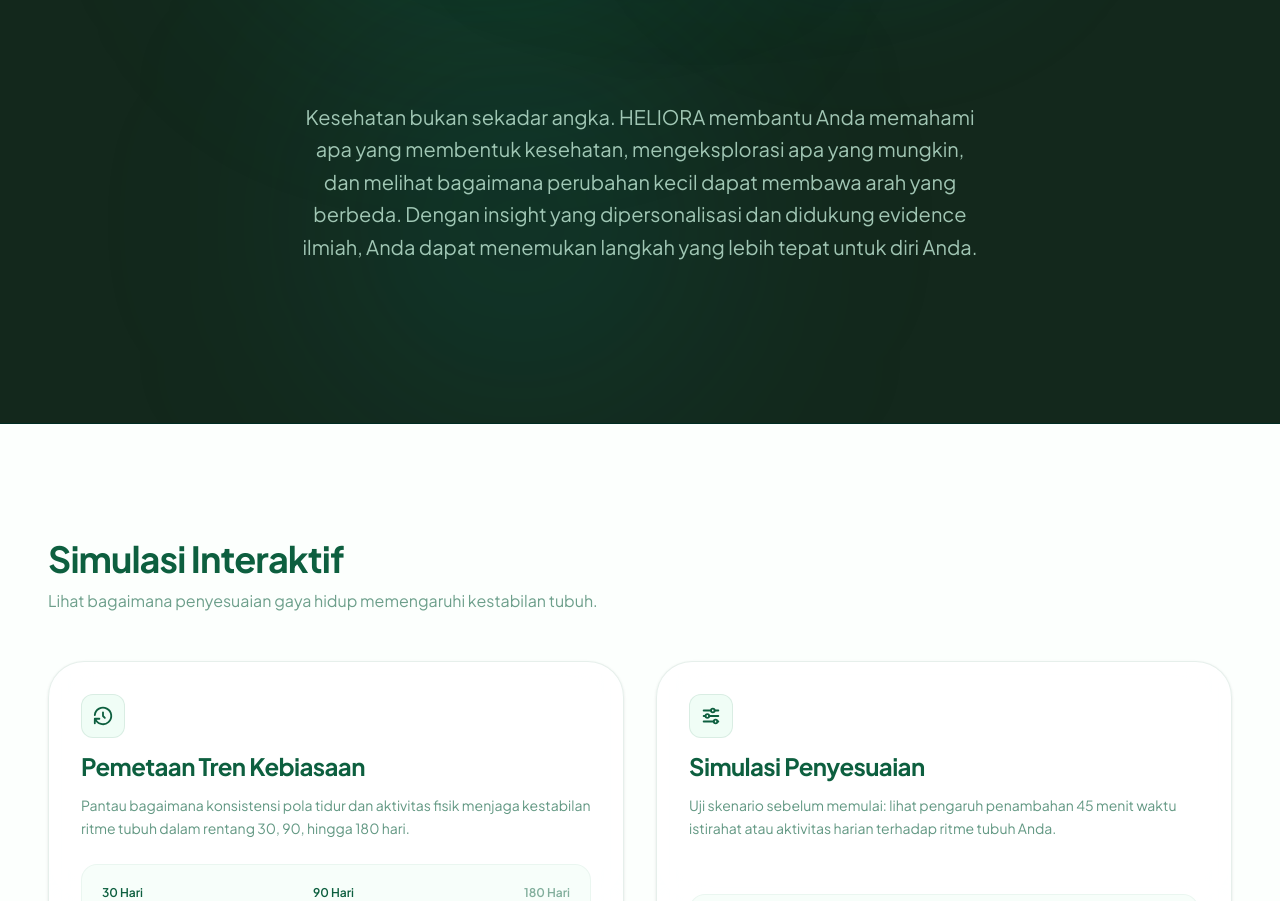
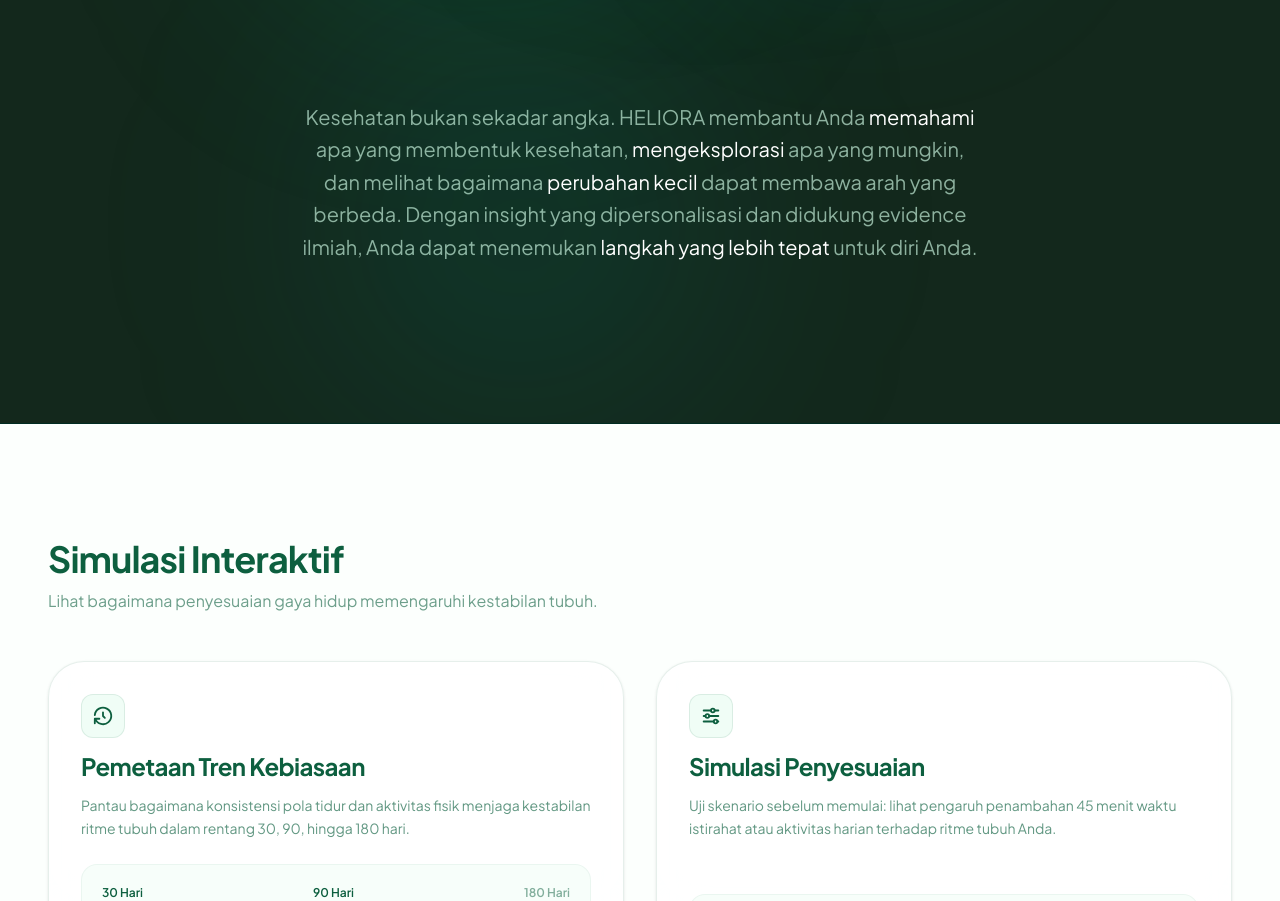
Before and after one commit to nikamushi/heliora, a Next.js app in the folder apps/web/: page / in a window 1280 px wide. Shown: the part 2995-3896 px from the top of the page. Built offline with nearby package versions, Linux system fonts and the light colour scheme.

Commit message:
FE-001.9: highlight specific key action words in section description
Why:
- Emphasize specific core action terms in white per user specification.

How:
- Wrap 'memahami', 'mengeksplorasi', 'perubahan kecil', and 'langkah yang lebih tepat' in text-white spans.

```diff
--- a/apps/web/src/app/page.tsx
+++ b/apps/web/src/app/page.tsx
@@ -212,8 +212,12 @@ export default function LandingPage() {
 
             {/* Editorial Description Text */}
             <div className="mt-10 sm:mt-14 max-w-3xl mx-auto text-center">
-              <p className="text-base sm:text-lg md:text-xl text-emerald-100/75 font-normal leading-relaxed text-balance">
-                Kesehatan bukan sekadar angka. HELIORA membantu Anda memahami apa yang membentuk kesehatan, mengeksplorasi apa yang mungkin, dan melihat bagaimana perubahan kecil dapat membawa arah yang berbeda. Dengan insight yang dipersonalisasi dan didukung evidence ilmiah, Anda dapat menemukan langkah yang lebih tepat untuk diri Anda.
+              <p className="text-base sm:text-lg md:text-xl text-emerald-100/65 font-normal leading-relaxed text-balance">
+                Kesehatan bukan sekadar angka. HELIORA membantu Anda{" "}
+                <span className="text-white">memahami</span> apa yang membentuk kesehatan,{" "}
+                <span className="text-white">mengeksplorasi</span> apa yang mungkin, dan melihat bagaimana{" "}
+                <span className="text-white">perubahan kecil</span> dapat membawa arah yang berbeda. Dengan insight yang dipersonalisasi dan didukung evidence ilmiah, Anda dapat menemukan{" "}
+                <span className="text-white">langkah yang lebih tepat</span> untuk diri Anda.
               </p>
             </div>
           </div>
```
